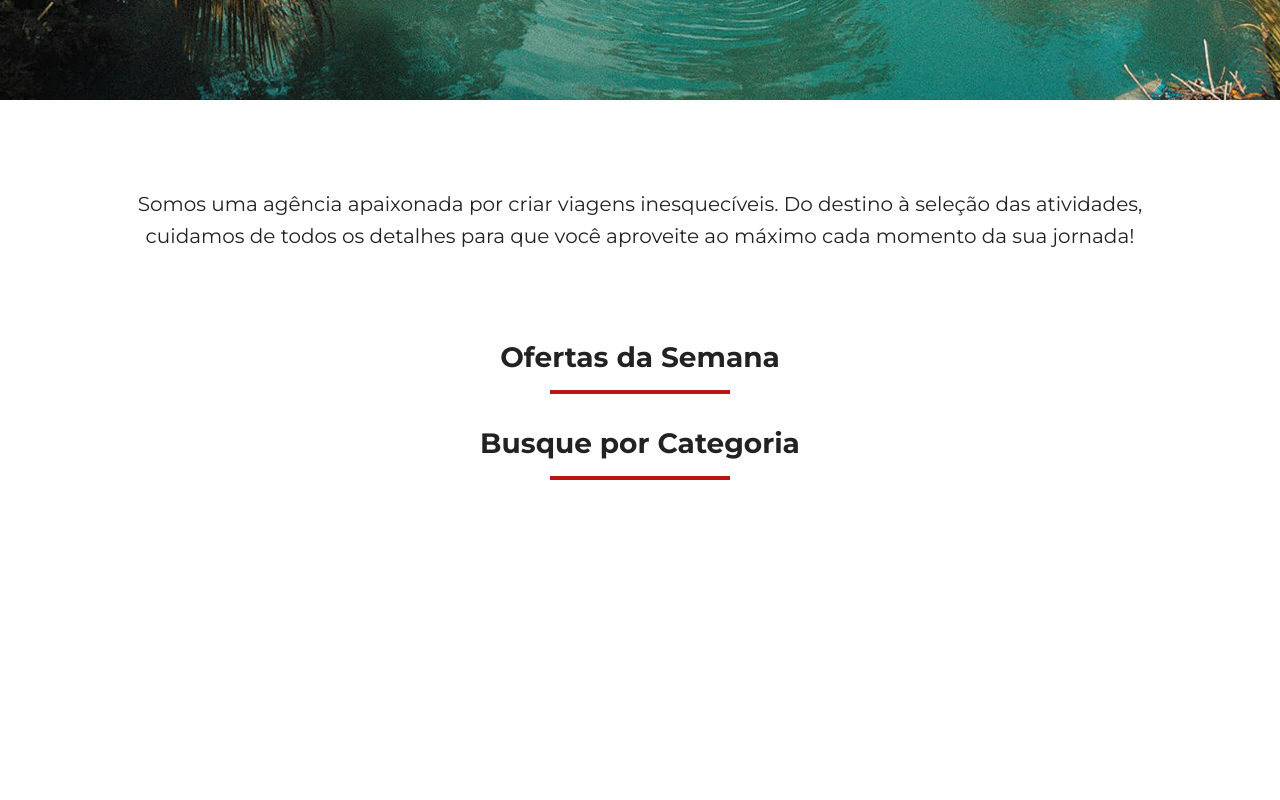
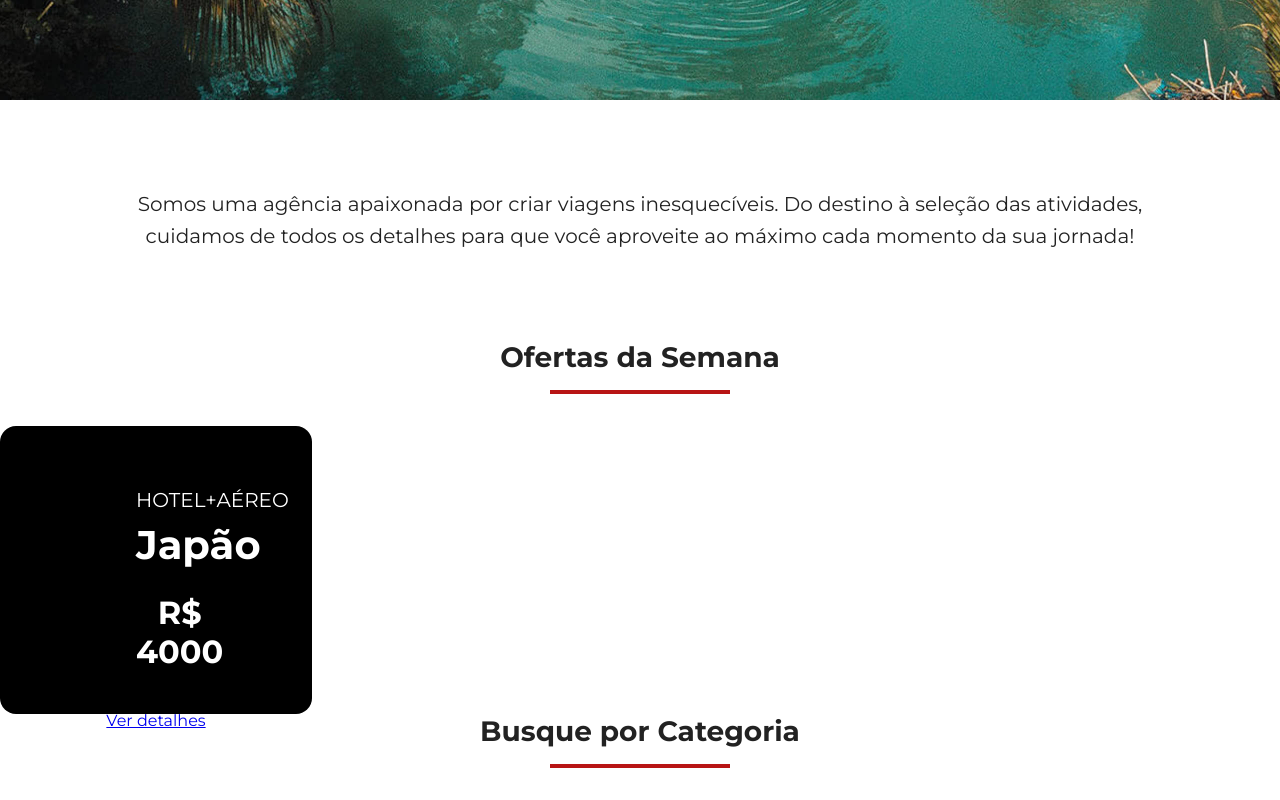
Before and after one commit to NaClaracontato/jornada-viagens, a plain HTML site: page index.html in a window 1280 px wide. Shown: the part 660-1460 px from the top of the page. Before the commit the page ends 1172 px from the top, so only its background shows below. Drawn offline with Linux system fonts and the light colour scheme.

Commit message:
cria estrutura do card de oferta

```diff
--- a/css/global.css
+++ b/css/global.css
@@ -16,7 +16,7 @@
   --text-primary-color: #222222;
   --text-secondary-color: #ffffff;
 
-  --titles-weight: 700;
+  --title-weight: 700;
   --text-weight: 400;
   --menu-texto-weight: 500;
 }
@@ -45,7 +45,7 @@ body {
 
 .section-title h2 {
   font-size: 28px;
-  font-weight: var(--titles-weight);
+  font-weight: var(--title-weight);
   margin: 0;
   text-align: center;
 }
--- a/css/offers.css
+++ b/css/offers.css
@@ -0,0 +1,33 @@
+.card {
+  color: var(--text-secondary-color);
+  background-color: black;
+  width: 312px;
+  height: 288px;
+  box-sizing: border-box;
+  position: static;
+  padding: 24px 16px;
+  border-radius: 16px;
+  text-align: center;
+}
+
+.card header {
+  display: block;
+  background-color: transparent;
+}
+
+.card header p {
+  font-size: 20px;
+  font-weight: var(--text-weight);
+}
+
+.card header h3 {
+  font-size: 40px;
+  font-weight: var(--title-weight);
+  margin: 8px 0 0;
+}
+
+.card header span {
+  font-size: 32px;
+  margin-top: 24px;
+  display: inline-block;
+}
--- a/index.html
+++ b/index.html
@@ -62,6 +62,20 @@
         <h2>Ofertas da Semana</h2>
         <hr />
       </div>
+      <div class="offers-cards">
+        <article class="card">
+          <header>
+            <p>HOTEL+AÉREO</p>
+            <h3>
+              Japão <br />
+              <span>R$ 4000</span>
+            </h3>
+          </header>
+          <footer>
+            <a href="#" class="button">Ver detalhes</a>
+          </footer>
+        </article>
+      </div>
     </section>
     <section class="categories">
       <div class="section-title">
```
